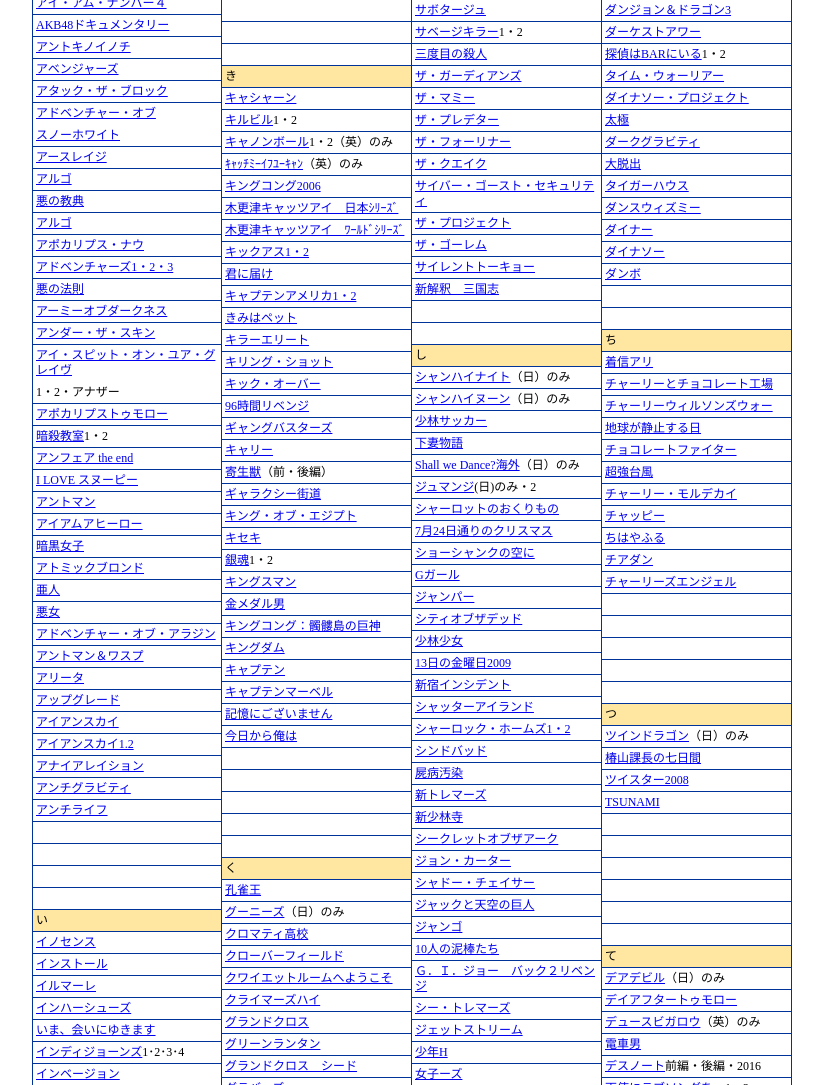
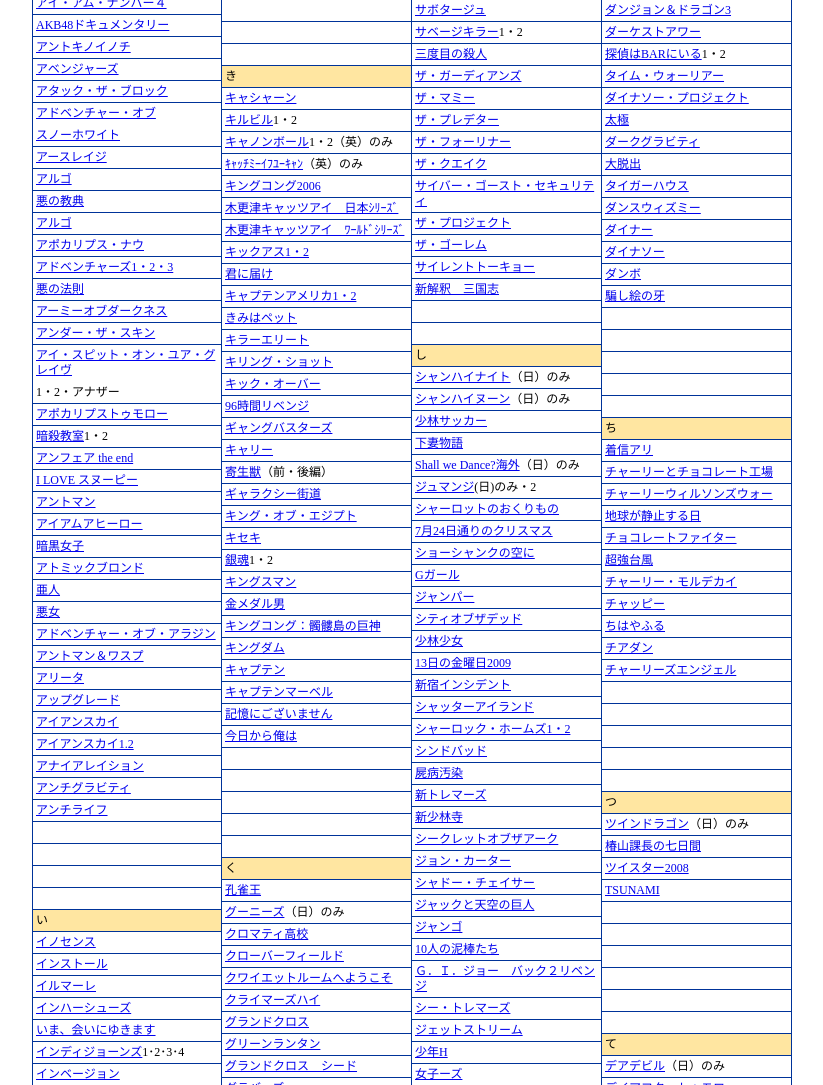
Before and after one commit to akkun1974/lineup, a plain HTML site: page movie1.html in a window 1280 px wide. Shown: the part 721-1806 px from the top of the page, without its empty margins (224-1047 px from the left). Drawn offline with Linux system fonts and the light colour scheme.

Commit message:
新作追加

```diff
--- a/movie1.html
+++ b/movie1.html
@@ -600,6 +600,10 @@
         <li><a href="https://posren.com/detail-482373.html">ダイナー</a></li>
 		<li><a href="https://posren.com/detail-6347.html">ダイナソー</a></li>
 		<li><a href="https://posren.com/detail-474161.html">ダンボ</a></li>
+	  <li><a href="https://posren.com/detail-524418.html">騙し絵の牙</a></li>
+		<li><br /></li>
+	  <li><br /></li>
+		<li><br /></li>
 	  <li><br /></li>
 		<li><br /></li>
   <li class="subtitle2">ち</li>
```
